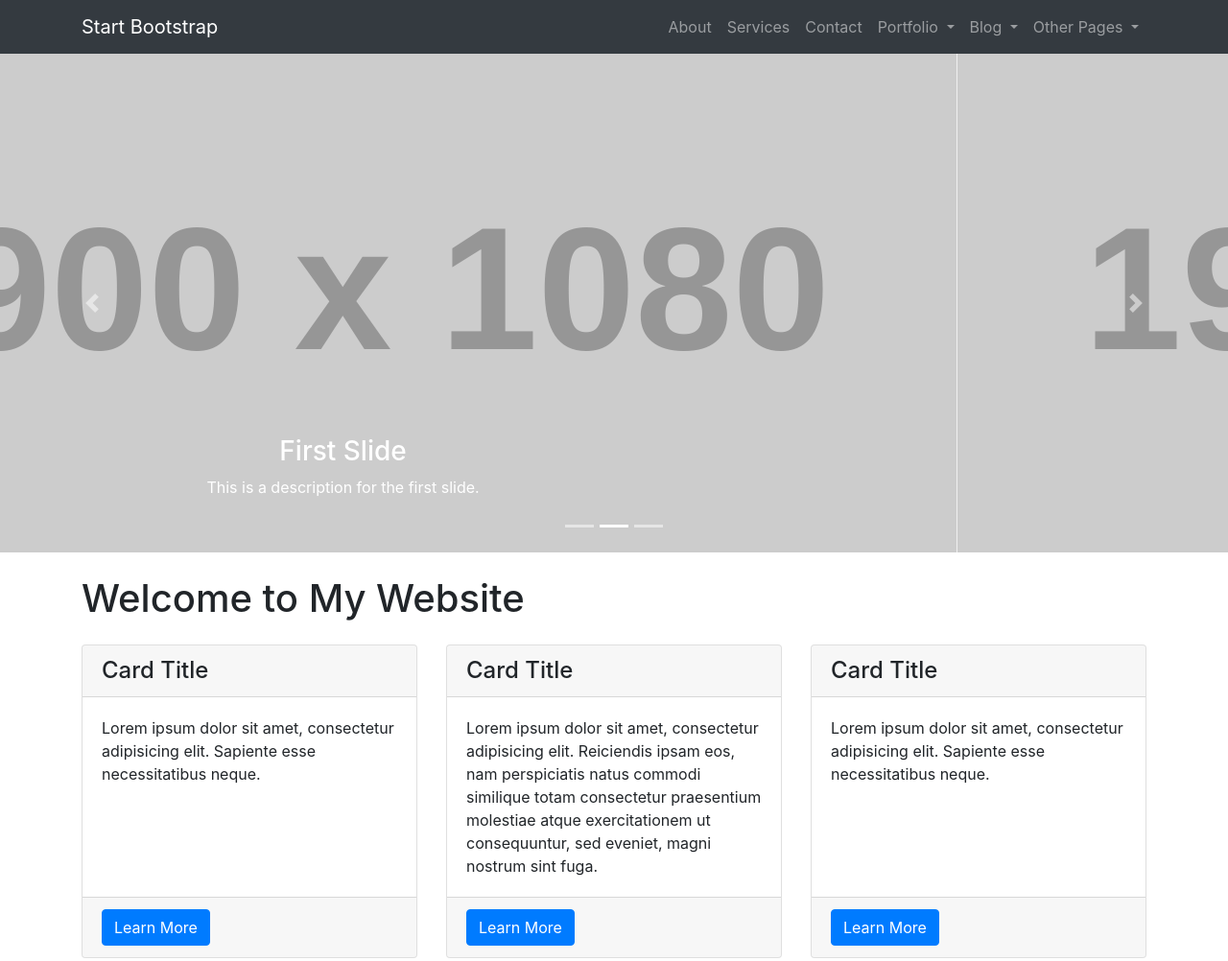
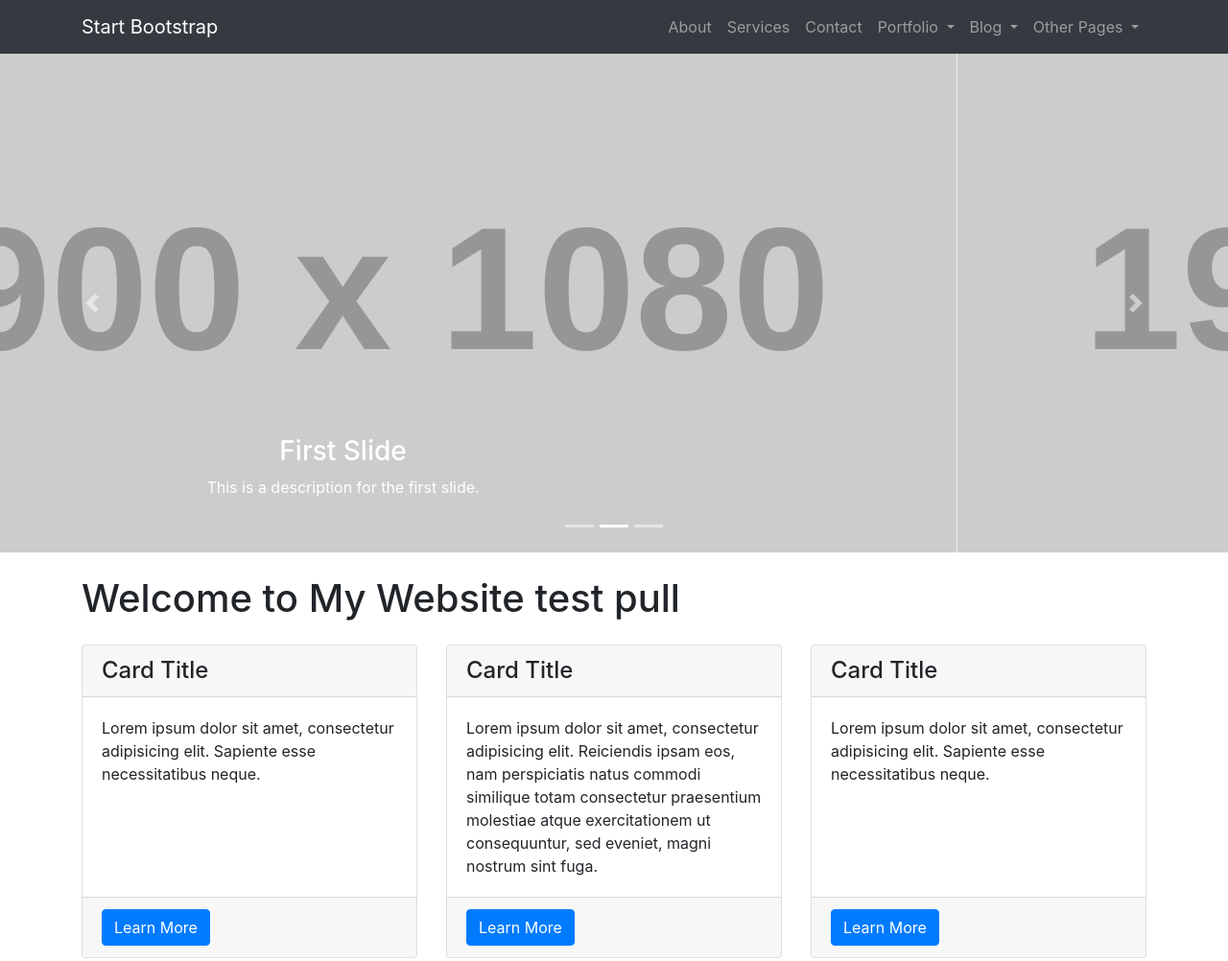
Before and after one commit to clut10537/git-Demo, a website: page index.html in a window 1280 px wide. Shown: the top 1002 px of the page at 96% size. Drawn offline with Linux system fonts and the light colour scheme; placeholder pictures from the web are drawn by us.

Commit message:
更新首頁在github

```diff
--- a/index.html
+++ b/index.html
@@ -121,7 +121,7 @@
     <!-- Page Content -->
     <div class="container">
 
-      <h1 class="my-4">Welcome to My Website</h1>
+      <h1 class="my-4">Welcome to My Website test pull</h1>
 
       <!-- Marketing Icons Section -->
       <div class="row">
```
